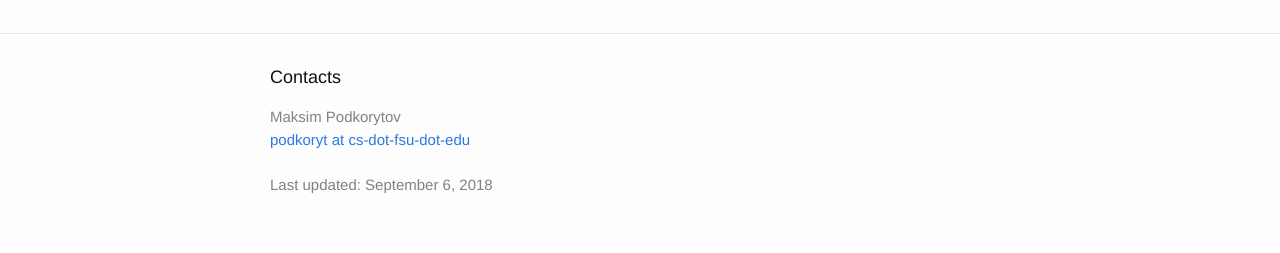
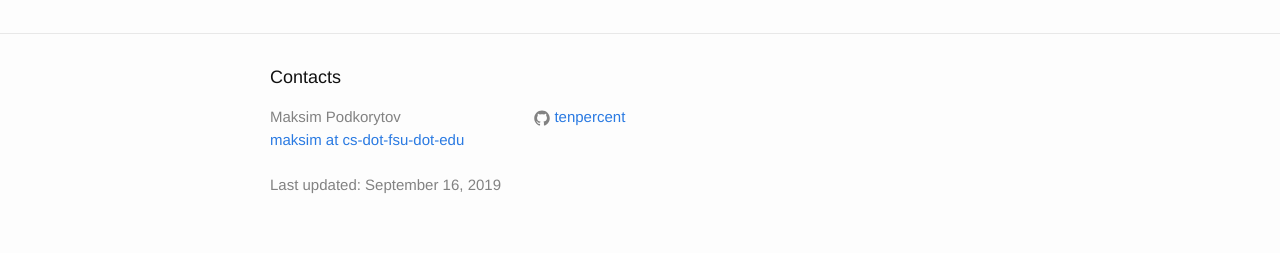
Before and after one commit to tenpercent/tenpercent.github.io, a Jekyll site: the page built from index.html, in a window 1280 px wide. Shown: the part 1330-1583 px from the top of the page. Built offline with Jekyll 4.4.1, drawn with Linux system fonts in a browser that asks for light colours.

Commit message:
Update _config.yml

```diff
--- a/_config.yml
+++ b/_config.yml
@@ -1,8 +1,8 @@
 # Site settings
 title: Maksim Podkorytov's webpage
 author: Maksim Podkorytov
-email: podkoryt at cs-dot-fsu-dot-edu
-date: September 6, 2018
+email: maksim at cs-dot-fsu-dot-edu
+date: September 16, 2019
 description: > # this means to ignore newlines until "baseurl:"
   A personal webpage
 baseurl: "" # the subpath of your site, e.g. /blog/
@@ -10,3 +10,6 @@ url: "http://tenpercent.github.io" # the base hostname & protocol for your site
 google_analytics: UA-98156699-1
 # Build settings
 markdown: kramdown
+# Social
+github_username: tenpercent
+linkedin_username: maksim-podkorytov
```
